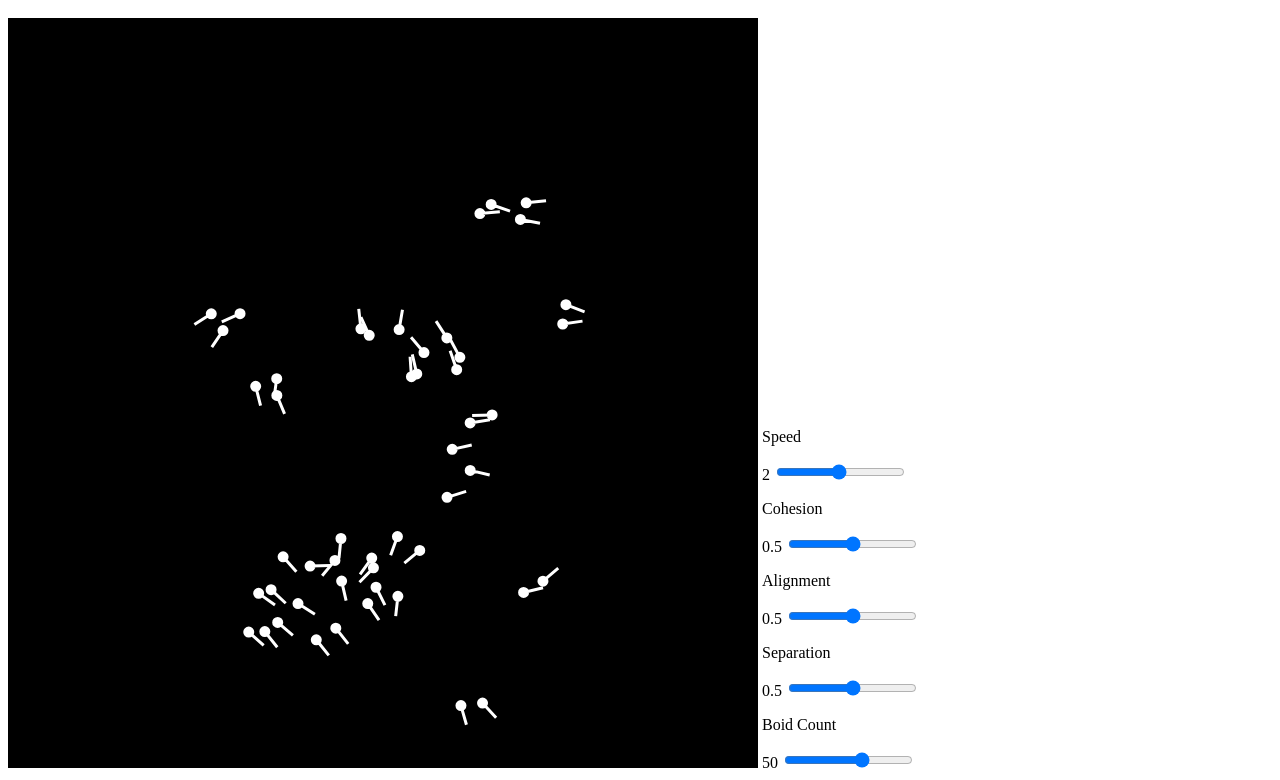
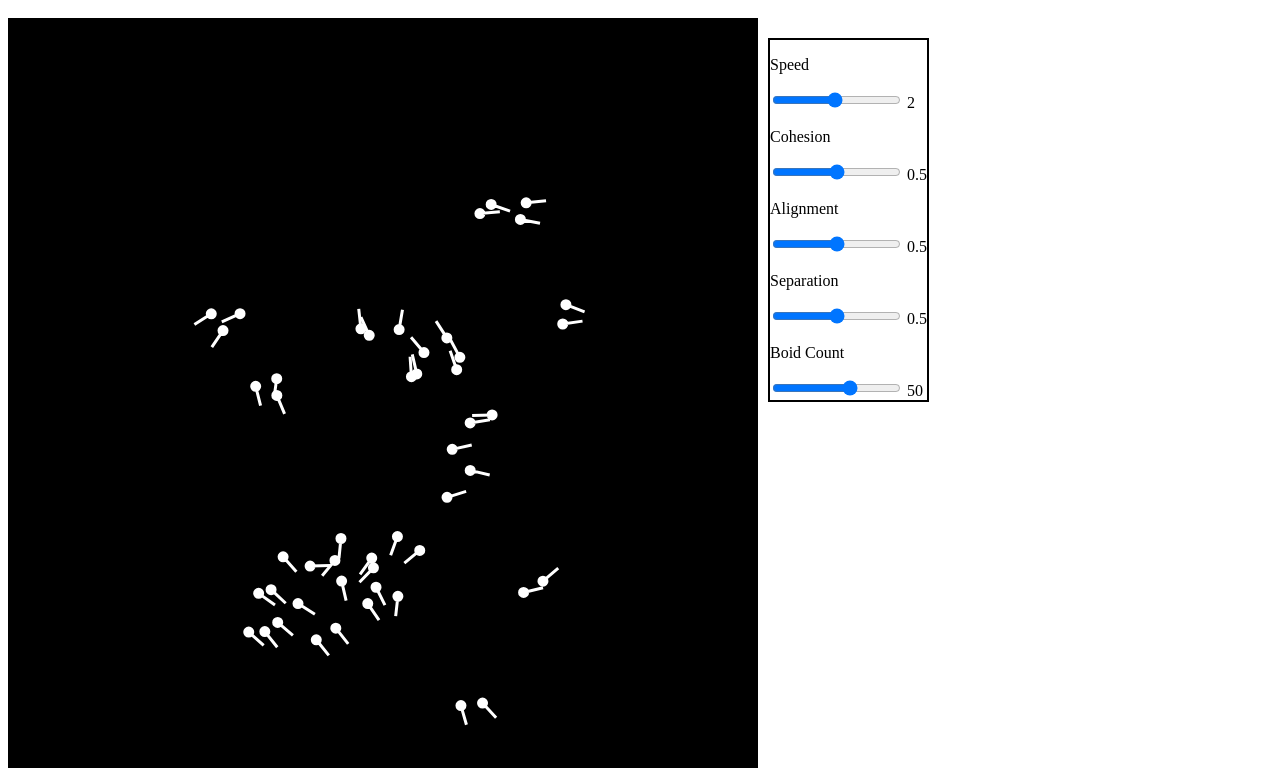
Before and after one commit to ThouArtFish/Boids, a plain HTML site: page index.html in a window 1280 px wide. Shown: the part 48-828 px from the top of the page. Drawn offline with Linux system fonts and the light colour scheme.

Commit message:
ui changes

```diff
--- a/index.html
+++ b/index.html
@@ -7,23 +7,25 @@
     </head>
     <body>
         <h1>Simple Boids</h1>
+        <div id="main">
             <canvas id="display" width="750" height="750"></canvas>
             <div class="sliders_box">
                 <p>Speed</p>
+                <input class="sliders" type="range" id="slider_V" min="1" max="40">
                 <label for="slider_V" id="slider_V_label"></label>
-            <input class="sliders" type="range" id="slider_V" min="1" max="40">
                 <p>Cohesion</p>
+                <input class="sliders" type="range" id="slider_C" min="0" max="10">
                 <label for="slider_C" id="slider_C_label"></label>
-            <input class="sliders" type="range" id="slider_C" min="0" max="10">
                 <p>Alignment</p>
+                <input class="sliders" type="range" id="slider_A" min="0" max="10">
                 <label for="slider_A" id="slider_A_label"></label>
-            <input class="sliders" type="range" id="slider_A" min="0" max="10">
                 <p>Separation</p>
+                <input class="sliders" type="range" id="slider_S" min="0" max="10">
                 <label for="slider_S" id="slider_S_label"></label>
-            <input class="sliders" type="range" id="slider_S" min="0" max="10">
                 <p>Boid Count</p>
+                <input class="sliders" type="range" id="slider_B" min="1" max="80">
                 <label for="slider_B" id="slider_B_label"></label>
-            <input class="sliders" type="range" id="slider_B" min="1" max="80">
+            </div>
         </div>
         <script type="module" src="main.js"></script>
     </body>
--- a/main.js
+++ b/main.js
@@ -54,9 +54,6 @@ function updateVar() {
                     } else if (elem.value < boids.flock.length) {
                         boids.flock.pop(boids.flock[0])
                     }
-                    if (boids.flock.length == elem.value) {
-                        break;
-                    }
                 }
                 document.getElementById(elem.id + "_label").innerHTML = elem.value;
                 break;
--- a/style.css
+++ b/style.css
@@ -3,9 +3,16 @@ h1 {
     background-color:aqua;
     text-align: center;
 }
+#main {
+    position: relative;
+}
 canvas {
+    position: absolute;
     background-color: black;
 }
 .sliders_box {
-    display: inline-block;
+    position: absolute;
+    top: 20px;
+    left: 760px;
+    border: 2px solid #000;
 }
```
Lines whose indentation alone changed are shown as unchanged.
